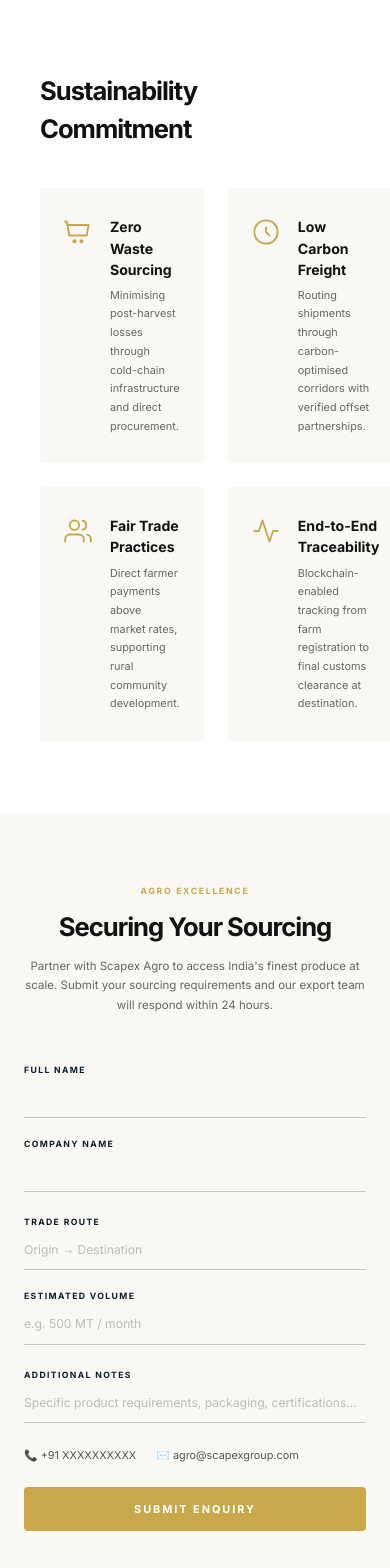
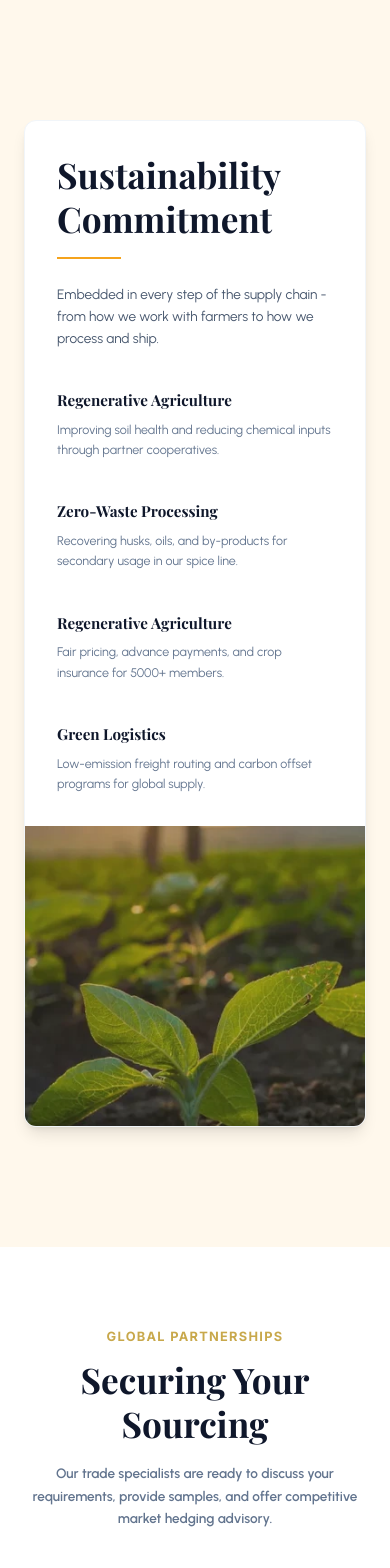
Before and after one commit to hardildesai/scapex, a React (Vite) app: page /exports in a window 390 px wide. Shown: the part 5320-6888 px from the top of the page. Built offline with nearby package versions, Linux system fonts and the light colour scheme; a web font is replaced by a local one.

Commit message:
last two sections of export

```diff
--- a/src/components/ExportsHero.tsx
+++ b/src/components/ExportsHero.tsx
@@ -115,8 +115,8 @@
           </div>
 
           {/* Right Column: Description overlay */}
-          <div className="hidden lg:flex justify-end items-end">
-            <p className="text-right max-w-[500px] ml-auto text-[0.68rem] md:text-[1rem] tracking-[0.06em] font-urbanist font-semibold text-white/95 leading-relaxed [text-shadow:0_2px_4px_rgba(0,0,0,0.6)]">
+          <div className="hidden lg:col-span-5 lg:flex justify-end items-end">
+            <p className="text-right max-w-[460px] ml-auto text-[0.68rem] md:text-[1rem] tracking-[0.06em] font-urbanist font-semibold text-white/95 leading-relaxed [text-shadow:0_2px_4px_rgba(0,0,0,0.6)]">
               SCAPEX EXPORTS BRIDGES THE FARM-TO-FORK JOURNEY WITH UNWAVERING QUALITY, PRECISION-DRIVEN PROCESSING, AND BLOCKCHAIN-BASED TRANSPARENCY.
             </p>
           </div>
--- a/src/components/SecuringSourcing.tsx
+++ b/src/components/SecuringSourcing.tsx
@@ -2,95 +2,150 @@
 
 export default function SecuringSourcing(): JSX.Element {
   const [form, setForm] = useState({
-    fullName: '', companyName: '', tradeRoute: '', volume: '', notes: ''
+    fullName: '',
+    companyEmail: '',
+    serviceRequired: '',
+    estimatedVolume: '',
+    message: '',
   })
 
   return (
-    <section className="bg-[#faf8f4] py-[72px]" id="sourcing-form">
-      <div className="max-w-[1180px] mx-auto px-6 md:px-10">
+    <section className="bg-white py-20 px-6 md:px-12" id="sourcing-form">
+      <div className="max-w-[1180px] mx-auto">
 
-        {/* Section label + heading */}
-        <div className="text-center mb-12">
-          <p className="font-sans text-[0.54rem] font-bold tracking-[0.20em] uppercase text-[#c8a84b] mb-2.5">
-            Agro Excellence
-          </p>
-          <h2 className="font-sans text-[clamp(1.6rem,2.8vw,2.2rem)] font-extrabold text-[#111] tracking-[-0.04em]">
+        {/* Header Section */}
+        <div className="text-center mb-16">
+          <span className="text-[0.8rem] font-sans font-bold tracking-widest text-[#c8a84b] uppercase block mb-3">
+            Global Partnerships
+          </span>
+          <h2 className="font-serif text-[2.2rem] md:text-[2.6rem] font-bold text-slate-900 leading-tight">
             Securing Your Sourcing
           </h2>
-          <p className="font-sans text-[0.72rem] text-[#666] leading-[1.72] max-w-[440px] mx-auto mt-2.5">
-            Partner with Scapex Agro to access India's finest produce at scale. Submit your sourcing requirements and our export team will respond within 24 hours.
+          <p className="font-urbanist text-[0.85rem] text-slate-500 max-w-[620px] mx-auto mt-4 leading-relaxed font-semibold">
+            Our trade specialists are ready to discuss your requirements, provide samples, and offer competitive market hedging advisory.
           </p>
         </div>
 
-        {/* 2 cols on md+, single col on mobile */}
-        <div className="grid grid-cols-1 md:grid-cols-[40%_60%] gap-10 md:gap-[52px] items-start">
+        {/* 2 Column Layout */}
+        <div className="grid grid-cols-1 lg:grid-cols-2 gap-12 lg:gap-16 items-start">
 
-          {/* LEFT: Farmer image — hidden on mobile to save space */}
-          <img
-            src="/exports-farmer.webp"
-            alt="Indian farmer"
-            className="w-full aspect-[3/4] object-cover rounded-sm block hidden md:block"
-          />
+          {/* Left Column: Image and Info Cards */}
+          <div className="flex flex-col gap-6">
+            <div className="relative overflow-hidden rounded-lg">
+              <img
+                src="/exportglobal.webp"
+                alt="Indian farmer plowing field with bulls"
+                className="w-full h-auto object-cover rounded-lg"
+              />
+            </div>
 
-          {/* RIGHT: Form */}
-          <form onSubmit={(e) => e.preventDefault()} className="flex flex-col gap-6">
+            {/* Email Box */}
+            <div className="bg-[#e8f2fe] rounded-lg p-5 flex flex-col">
+              <span className="text-[0.62rem] font-sans font-extrabold tracking-wider text-slate-500 uppercase mb-1">
+                Email Inquiries
+              </span>
+              <span className="font-sans font-bold text-[1.0rem] text-[#0d1b2e]">
+                exports@scapex.com
+              </span>
+            </div>
 
-            <div className="grid grid-cols-1 sm:grid-cols-2 gap-5">
-              <div>
-                <label htmlFor="sf-full-name" className="block font-sans text-[0.54rem] font-bold tracking-[0.16em] uppercase text-[#0d1b2e] mb-2">Full Name</label>
-                <input id="sf-full-name" type="text"
-                  className="block w-full bg-transparent border-b border-[#c8c8c4] outline-none font-sans text-[0.76rem] text-[#333] py-1 pb-2.5 transition-colors focus:border-[#c8a84b] placeholder-[#bbb]"
-                  value={form.fullName} onChange={e => setForm({...form, fullName: e.target.value})} />
+            {/* Headquarters Box */}
+            <div className="bg-[#e8f2fe] rounded-lg p-5 flex flex-col">
+              <span className="text-[0.62rem] font-sans font-extrabold tracking-wider text-slate-500 uppercase mb-1">
+                Headquarters
+              </span>
+              <span className="font-sans font-bold text-[1.0rem] text-[#0d1b2e] leading-snug">
+                Andheri East, Mumbai,<br />India
+              </span>
+            </div>
+          </div>
+
+          {/* Right Column: Sourcing Inquiry Form */}
+          <form
+            onSubmit={(e) => e.preventDefault()}
+            className="bg-white border border-slate-200/80 rounded-xl px-8 py-10 md:px-12 md:py-28 flex flex-col gap-8 shadow-sm"
+          >
+            {/* Input Row 1 */}
+            <div className="grid grid-cols-1 sm:grid-cols-2 gap-6">
+              <div className="flex flex-col">
+                <label htmlFor="sf-fullname" className="text-[0.65rem] font-mono font-extrabold tracking-widest text-[#0d1b2e] uppercase mb-2">
+                  Full Name
+                </label>
+                <input
+                  id="sf-fullname"
+                  type="text"
+                  className="w-full bg-transparent border-b border-slate-300 focus:border-[#c8a84b] outline-none font-mono text-[0.8rem] text-slate-800 pb-2 transition-colors"
+                  value={form.fullName}
+                  onChange={(e) => setForm({ ...form, fullName: e.target.value })}
+                />
               </div>
-              <div>
-                <label htmlFor="sf-company" className="block font-sans text-[0.54rem] font-bold tracking-[0.16em] uppercase text-[#0d1b2e] mb-2">Company Name</label>
-                <input id="sf-company" type="text"
-                  className="block w-full bg-transparent border-b border-[#c8c8c4] outline-none font-sans text-[0.76rem] text-[#333] py-1 pb-2.5 transition-colors focus:border-[#c8a84b] placeholder-[#bbb]"
-                  value={form.companyName} onChange={e => setForm({...form, companyName: e.target.value})} />
+              <div className="flex flex-col">
+                <label htmlFor="sf-email" className="text-[0.65rem] font-mono font-extrabold tracking-widest text-[#0d1b2e] uppercase mb-2">
+                  Company Email
+                </label>
+                <input
+                  id="sf-email"
+                  type="email"
+                  className="w-full bg-transparent border-b border-slate-300 focus:border-[#c8a84b] outline-none font-mono text-[0.8rem] text-slate-800 pb-2 transition-colors"
+                  value={form.companyEmail}
+                  onChange={(e) => setForm({ ...form, companyEmail: e.target.value })}
+                />
               </div>
             </div>
 
-            <div className="grid grid-cols-1 sm:grid-cols-2 gap-5">
-              <div>
-                <label htmlFor="sf-trade-route" className="block font-sans text-[0.54rem] font-bold tracking-[0.16em] uppercase text-[#0d1b2e] mb-2">Trade Route</label>
-                <input id="sf-trade-route" type="text" placeholder="Origin → Destination"
-                  className="block w-full bg-transparent border-b border-[#c8c8c4] outline-none font-sans text-[0.76rem] text-[#333] py-1 pb-2.5 transition-colors focus:border-[#c8a84b] placeholder-[#bbb]"
-                  value={form.tradeRoute} onChange={e => setForm({...form, tradeRoute: e.target.value})} />
+            {/* Input Row 2 */}
+            <div className="grid grid-cols-1 sm:grid-cols-2 gap-6">
+              <div className="flex flex-col">
+                <label htmlFor="sf-service" className="text-[0.65rem] font-mono font-extrabold tracking-widest text-[#0d1b2e] uppercase mb-2">
+                  Service Required
+                </label>
+                <input
+                  id="sf-service"
+                  type="text"
+                  className="w-full bg-transparent border-b border-slate-300 focus:border-[#c8a84b] outline-none font-mono text-[0.8rem] text-slate-800 pb-2 transition-colors"
+                  value={form.serviceRequired}
+                  onChange={(e) => setForm({ ...form, serviceRequired: e.target.value })}
+                />
               </div>
-              <div>
-                <label htmlFor="sf-volume" className="block font-sans text-[0.54rem] font-bold tracking-[0.16em] uppercase text-[#0d1b2e] mb-2">Estimated Volume</label>
-                <input id="sf-volume" type="text" placeholder="e.g. 500 MT / month"
-                  className="block w-full bg-transparent border-b border-[#c8c8c4] outline-none font-sans text-[0.76rem] text-[#333] py-1 pb-2.5 transition-colors focus:border-[#c8a84b] placeholder-[#bbb]"
-                  value={form.volume} onChange={e => setForm({...form, volume: e.target.value})} />
+              <div className="flex flex-col">
+                <label htmlFor="sf-volume" className="text-[0.65rem] font-mono font-extrabold tracking-widest text-[#0d1b2e] uppercase mb-2">
+                  Estimated Volume
+                </label>
+                <input
+                  id="sf-volume"
+                  type="text"
+                  className="w-full bg-transparent border-b border-slate-300 focus:border-[#c8a84b] outline-none font-mono text-[0.8rem] text-slate-800 pb-2 transition-colors"
+                  value={form.estimatedVolume}
+                  onChange={(e) => setForm({ ...form, estimatedVolume: e.target.value })}
+                />
               </div>
             </div>
 
-            <div>
-              <label htmlFor="sf-notes" className="block font-sans text-[0.54rem] font-bold tracking-[0.16em] uppercase text-[#0d1b2e] mb-2">Additional Notes</label>
-              <input id="sf-notes" type="text" placeholder="Specific product requirements, packaging, certifications..."
-                className="block w-full bg-transparent border-b border-[#c8c8c4] outline-none font-sans text-[0.76rem] text-[#333] py-1 pb-2.5 transition-colors focus:border-[#c8a84b] placeholder-[#bbb]"
-                value={form.notes} onChange={e => setForm({...form, notes: e.target.value})} />
+            {/* Input Row 3 */}
+            <div className="flex flex-col">
+              <label htmlFor="sf-message" className="text-[0.65rem] font-mono font-extrabold tracking-widest text-[#0d1b2e] uppercase mb-2">
+                Message
+              </label>
+              <input
+                id="sf-message"
+                type="text"
+                className="w-full bg-transparent border-b border-slate-300 focus:border-[#c8a84b] outline-none font-mono text-[0.8rem] text-slate-800 pb-2 transition-colors"
+                value={form.message}
+                onChange={(e) => setForm({ ...form, message: e.target.value })}
+              />
             </div>
 
-            {/* Contact info row */}
-            <div className="flex flex-wrap gap-5">
-              <div className="font-sans text-[0.68rem] text-[#555]">
-                <span className="font-bold text-[#111]">📞</span> +91 XXXXXXXXXX
-              </div>
-              <div className="font-sans text-[0.68rem] text-[#555]">
-                <span className="font-bold text-[#111]">✉️</span> agro@scapexgroup.com
-              </div>
-            </div>
-
+            {/* Submit Button */}
             <button
               type="submit"
-              id="exports-submit-btn"
-              className="w-full bg-[#c8a84b] text-white font-sans text-[0.68rem] font-extrabold tracking-[0.18em] uppercase py-3.5 px-7 border-none rounded-sm cursor-pointer hover:bg-[#b09038] transition-colors"
+              className="w-full bg-gold hover:bg-[#916d00] text-white font-mono text-[0.72rem] font-bold tracking-[0.16em] uppercase py-4 rounded-lg transition-colors cursor-pointer shadow-md"
             >
               Submit Enquiry
             </button>
           </form>
+
         </div>
+
       </div>
     </section>
   )
--- a/src/components/SustainabilityCommitment.tsx
+++ b/src/components/SustainabilityCommitment.tsx
@@ -1,67 +1,61 @@
-import { GOLD, FF_SANS } from './ExportsConstants'
-
 export default function SustainabilityCommitment(): JSX.Element {
-  const items = [
+  const commitItems = [
     {
-      id: 'sus-zero-waste',
-      icon: (
-        <svg width="28" height="28" viewBox="0 0 24 24" fill="none" stroke={GOLD} strokeWidth="1.6" strokeLinecap="round" strokeLinejoin="round">
-          <path d="M3 6h18l-1.5 9H4.5L3 6z"/><path d="M3 6l-.75-3H1"/><circle cx="9" cy="20" r="1"/><circle cx="15" cy="20" r="1"/>
-        </svg>
-      ),
-      title: 'Zero Waste Sourcing',
-      text: 'Minimising post-harvest losses through cold-chain infrastructure and direct procurement.',
+      title: 'Regenerative Agriculture',
+      text: 'Improving soil health and reducing chemical inputs through partner cooperatives.',
     },
     {
-      id: 'sus-carbon',
-      icon: (
-        <svg width="28" height="28" viewBox="0 0 24 24" fill="none" stroke={GOLD} strokeWidth="1.6" strokeLinecap="round" strokeLinejoin="round">
-          <circle cx="12" cy="12" r="10"/><path d="M12 8v4l3 3"/>
-        </svg>
-      ),
-      title: 'Low Carbon Freight',
-      text: 'Routing shipments through carbon-optimised corridors with verified offset partnerships.',
+      title: 'Zero-Waste Processing',
+      text: 'Recovering husks, oils, and by-products for secondary usage in our spice line.',
     },
     {
-      id: 'sus-fair',
-      icon: (
-        <svg width="28" height="28" viewBox="0 0 24 24" fill="none" stroke={GOLD} strokeWidth="1.6" strokeLinecap="round" strokeLinejoin="round">
-          <path d="M17 21v-2a4 4 0 0 0-4-4H5a4 4 0 0 0-4 4v2"/><circle cx="9" cy="7" r="4"/><path d="M23 21v-2a4 4 0 0 0-3-3.87"/><path d="M16 3.13a4 4 0 0 1 0 7.75"/>
-        </svg>
-      ),
-      title: 'Fair Trade Practices',
-      text: 'Direct farmer payments above market rates, supporting rural community development.',
+      title: 'Regenerative Agriculture',
+      text: 'Fair pricing, advance payments, and crop insurance for 5000+ members.',
     },
     {
-      id: 'sus-traceability',
-      icon: (
-        <svg width="28" height="28" viewBox="0 0 24 24" fill="none" stroke={GOLD} strokeWidth="1.6" strokeLinecap="round" strokeLinejoin="round">
-          <polyline points="22 12 18 12 15 21 9 3 6 12 2 12"/>
-        </svg>
-      ),
-      title: 'End-to-End Traceability',
-      text: 'Blockchain-enabled tracking from farm registration to final customs clearance at destination.',
+      title: 'Green Logistics',
+      text: 'Low-emission freight routing and carbon offset programs for global supply.',
     },
   ]
 
   return (
-    <section style={{ background: '#fff', padding: '72px 0' }} id="sustainability-commitment">
-      <div style={{ maxWidth: 1180, margin: '0 auto', padding: '0 40px' }}>
-        <h2 style={{ fontFamily: FF_SANS, fontSize: 'clamp(1.6rem, 2.8vw, 2.2rem)', fontWeight: 800, color: '#111', letterSpacing: '-0.04em', marginBottom: '40px' }}>
-          Sustainability Commitment
-        </h2>
+    <section id="sustainability-commitment" className="bg-warm-cream py-30 px-6 md:px-12">
+      <div className="max-w-[1180px] mx-auto bg-white rounded-xl shadow-lg border border-slate-100 overflow-hidden grid grid-cols-1 lg:grid-cols-12">
 
-        <div style={{ display: 'grid', gridTemplateColumns: '1fr 1fr', gap: '24px' }}>
-          {items.map((item) => (
-            <div key={item.id} id={item.id} style={{ background: '#faf8f4', borderRadius: '3px', padding: '28px 24px', display: 'flex', gap: '18px', alignItems: 'flex-start' }}>
-              <div style={{ flexShrink: 0, marginTop: '2px' }}>{item.icon}</div>
-              <div>
-                <div style={{ fontFamily: FF_SANS, fontSize: '0.88rem', fontWeight: 700, color: '#111', marginBottom: '6px' }}>{item.title}</div>
-                <div style={{ fontFamily: FF_SANS, fontSize: '0.68rem', color: '#666', lineHeight: 1.72 }}>{item.text}</div>
+        {/* Left Column: Content */}
+        <div className="lg:col-span-7 p-8 md:p-30 flex flex-col justify-center">
+          <h2 className="font-serif text-[2.2rem] md:text-[2.6rem] font-bold text-slate-900 leading-tight">
+            Sustainability Commitment
+          </h2>
+          <div className="w-16 h-[2px] bg-gold mt-4 mb-6" />
+
+          <p className="font-urbanist text-[0.85rem] text-slate-600 max-w-[480px] mb-10 leading-relaxed">
+            Embedded in every step of the supply chain - from how we work with farmers to how we process and ship.
+          </p>
+
+          <div className="grid grid-cols-1 sm:grid-cols-2 gap-x-8 gap-y-10">
+            {commitItems.map((item, index) => (
+              <div key={index}>
+                <h3 className="font-serif text-[0.95rem] font-bold text-slate-900 mb-2">
+                  {item.title}
+                </h3>
+                <p className="font-urbanist text-[0.78rem] text-slate-500 leading-relaxed">
+                  {item.text}
+                </p>
               </div>
-            </div>
-          ))}
+            ))}
+          </div>
         </div>
+
+        {/* Right Column: Image */}
+        <div className="lg:col-span-5 relative min-h-[300px] lg:min-h-full">
+          <img
+            src="/exportsustain.webp"
+            alt="Farming sustainability commitment"
+            className="absolute inset-0 w-full h-full object-cover"
+          />
+        </div>
+
       </div>
     </section>
   )
```
Also changed, not shown: public/exportglobal.webp (added), public/exportsustain.webp (added).
